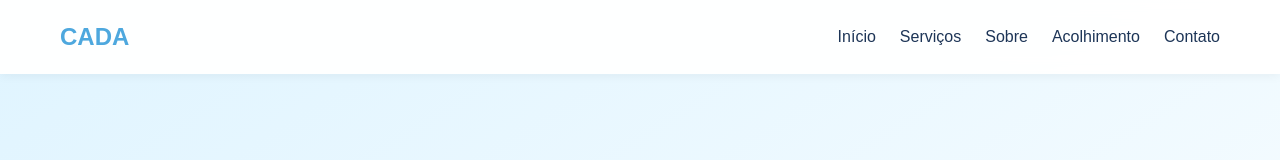
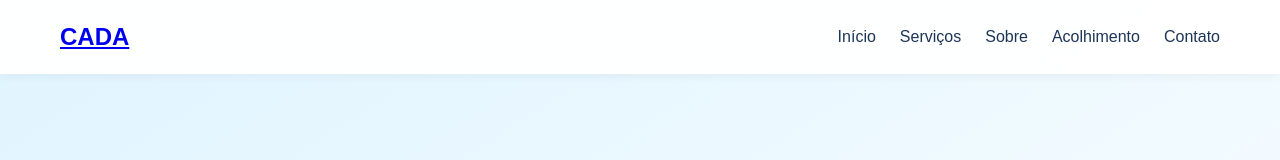
Before and after one commit to HomeSweet15/Site_Clinica_Eutanasia, a plain HTML site: page index.html in a window 1280 px wide. Shown: the top 160 px of the page. Drawn offline with Linux system fonts and the light colour scheme.

Commit message:
Update index.html

```diff
--- a/index.html
+++ b/index.html
@@ -16,7 +16,7 @@
   <header>
     <nav>
 
-      <div class="logo">CADA</div>
+      <div class="logo"><a href="#inicio">CADA</a></div>
 
       <div class="menu" id="menu">
         <a href="#inicio">Início</a>
```
